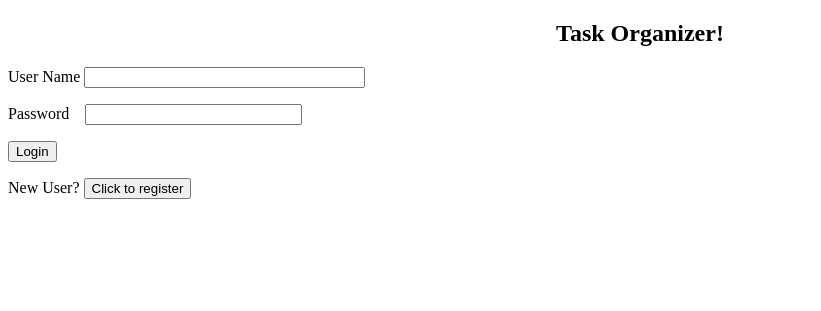
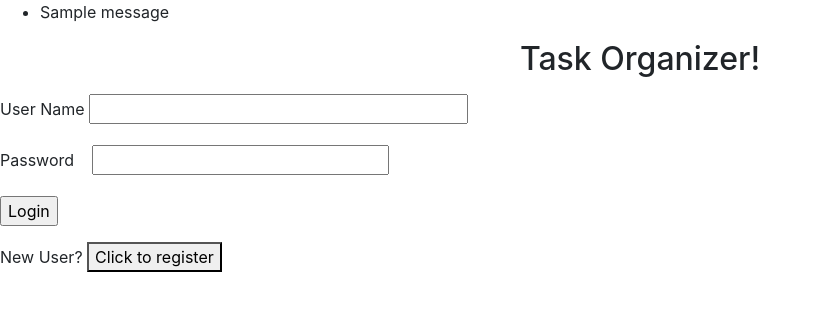
Before and after one commit to hewich/team-2-05, a Flask app: page / in a window 1280 px wide. Shown: the top 311 px of the page, without its empty margins (0-821 px from the left). Run offline with Flask 2, Linux system fonts and the light colour scheme; tables that the repository leaves empty hold one stand-in row (values such as "Sample post"); one stand-in notice (Sample message) is shown; some libraries are stand-ins or nearby versions.

Commit message:
added flash message integration and added boostrap elements

```diff
--- a/TaskOrganizer/myapp/templates/base.html
+++ b/TaskOrganizer/myapp/templates/base.html
@@ -2,6 +2,8 @@
 <html lang="en" dir="ltr">
 
 <head>
+    <link href="static/css/style.css" rel='stylesheet'>
+    <link rel="stylesheet" href="https://stackpath.bootstrapcdn.com/bootstrap/4.3.1/css/bootstrap.min.css" integrity="sha384-ggOyR0iXCbMQv3Xipma34MD+dH/1fQ784/j6cY/iJTQUOhcWr7x9JvoRxT2MZw1T" crossorigin="anonymous">
     <meta charset="utf-8">
     {% if title %}
     <title>{{title}}</title>
@@ -11,7 +13,18 @@
 </head>
 
 <body>
+
+    {% with messages = get_flashed_messages() %}
+    {% if messages %}
+    <ul>
+        {% for message in messages %}
+        <li>{{ message }}</li>
+        {% endfor%}
+    </ul>
+    {% endif %}
+    {% endwith %}
     {% block content %}{% endblock %}
+
 </body>
 
 </html>
```
